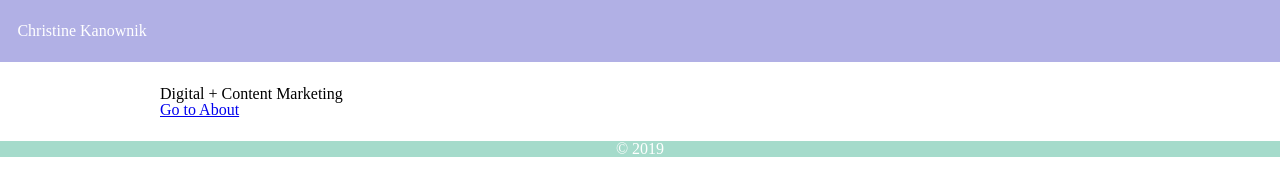
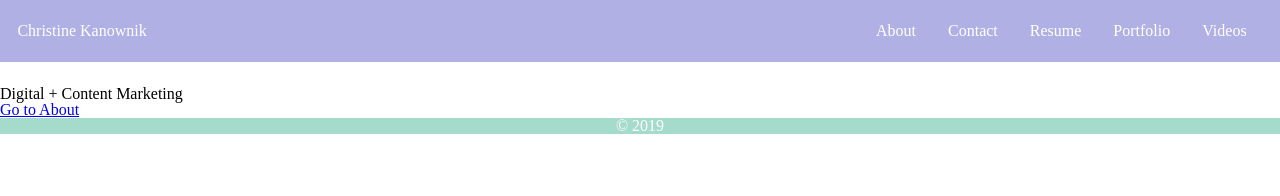
Before and after one commit to bcimbali/ck-site, a Gatsby site: page / in a window 1280 px wide. Built offline with nearby package versions, Linux system fonts and the light colour scheme; Gatsby itself is replaced by a stand-in of ours.

Commit message:
Add nav bar to header Prior to this change, the header just contained the link to home.
This change adds a navigation bar to the right of the header.

```diff
--- a/gatsby-config.js
+++ b/gatsby-config.js
@@ -2,6 +2,28 @@ module.exports = {
   siteMetadata: {
     title: `Christine Kanownik`,
     description: `Digital + Content Marketing`,
+    menuLinks: [
+      {
+        name: 'About',
+        link: '/about'
+      },
+      {
+        name: 'Contact',
+        link: '/contact'
+      },
+      {
+        name: 'Resume',
+        link: '/resume'
+      },
+      {
+        name: 'Portfolio',
+        link: '/portfolio'
+      },
+      {
+        name: 'Videos',
+        link: '/videos'
+      },
+    ]
   },
   plugins: [
     `gatsby-plugin-react-helmet`,
--- /dev/null
+++ b/public/static/d/3436215879.json
@@ -0,0 +1 @@
+{"data":{"site":{"siteMetadata":{"title":"Christine Kanownik","menuLinks":[{"name":"About","link":"/about"},{"name":"Contact","link":"/contact"},{"name":"Resume","link":"/resume"},{"name":"Portfolio","link":"/portfolio"},{"name":"Videos","link":"/videos"}]}}}}
--- a/src/components/header.js
+++ b/src/components/header.js
@@ -1,34 +1,35 @@
 import { Link } from 'gatsby'
+import Nav from './nav'
 import PropTypes from 'prop-types'
 import React from 'react'
 import styled from 'styled-components'
 
 const HeaderWrapper = styled.div`
   background: #B1B0E5;
+  display: flex;
+  justify-content: space-between;
   margin-bottom: 1.45rem;
+  padding: 1.45rem 1.0875rem;
 `;
 
 const NameToHome = styled.div`
-  margin: 0 auto;
-  max-width: 960;
-  padding: 1.45rem 1.0875rem;
+  /* margin: 0 auto; */
+  a {
+    color: white;
+    text-decoration: none;
+  }
 `;
 
-const Header = ({ siteTitle }) => (
+const Header = ({ siteTitle, menuLinks }) => (
   <HeaderWrapper>
     <NameToHome>
-      <h1 style={{ margin: 0 }}>
-        <Link
-          to="/"
-          style={{
-            color: `white`,
-            textDecoration: `none`,
-          }}
-        >
+      <h1>
+        <Link to="/">
           {siteTitle}
         </Link>
       </h1>
     </NameToHome>
+    <Nav menuLinks={menuLinks} />
   </HeaderWrapper>
 )
 
--- a/src/components/layout.js
+++ b/src/components/layout.js
@@ -14,21 +14,18 @@ const Layout = ({ children }) => (
         site {
           siteMetadata {
             title
+            menuLinks {
+              name
+              link
+            }
           }
         }
       }
     `}
     render={data => (
       <>
-        <Header siteTitle={data.site.siteMetadata.title} />
-        <div
-          style={{
-            margin: `0 auto`,
-            maxWidth: 960,
-            padding: `0px 1.0875rem 1.45rem`,
-            paddingTop: 0,
-          }}
-        >
+        <Header menuLinks={data.site.siteMetadata.menuLinks} siteTitle={data.site.siteMetadata.title} />
+        <div>
           {children}
         </div>
         <Footer />
--- a/src/components/nav.js
+++ b/src/components/nav.js
@@ -1,18 +1,29 @@
 import React, { Component } from 'react';
+
 import { Link } from 'gatsby';
 import PropTypes from 'prop-types';
 import styled from 'styled-components';
 
-const Nav = ({ siteTitle }) => (
+const Navbar = styled.nav`
+  a {
+    color: white;
+    text-decoration: none;
+    padding: 1rem;
+  }
+  display: flex;
+  list-style-type: none;
+`;
 
+const Nav = ({ menuLinks }) => (
+  <Navbar>
+    {
+      menuLinks.map(link =>
+        <li key={link.name}>
+          <Link to={link.link}>{link.name}</Link>
+        </li>)
+    }
+  </Navbar>
 )
 
-// Nav.propTypes = {
-//   siteTitle: PropTypes.string,
-// }
-
-// Nav.defaultProps = {
-//   siteTitle: ``,
-// }
 
 export default Nav
```
